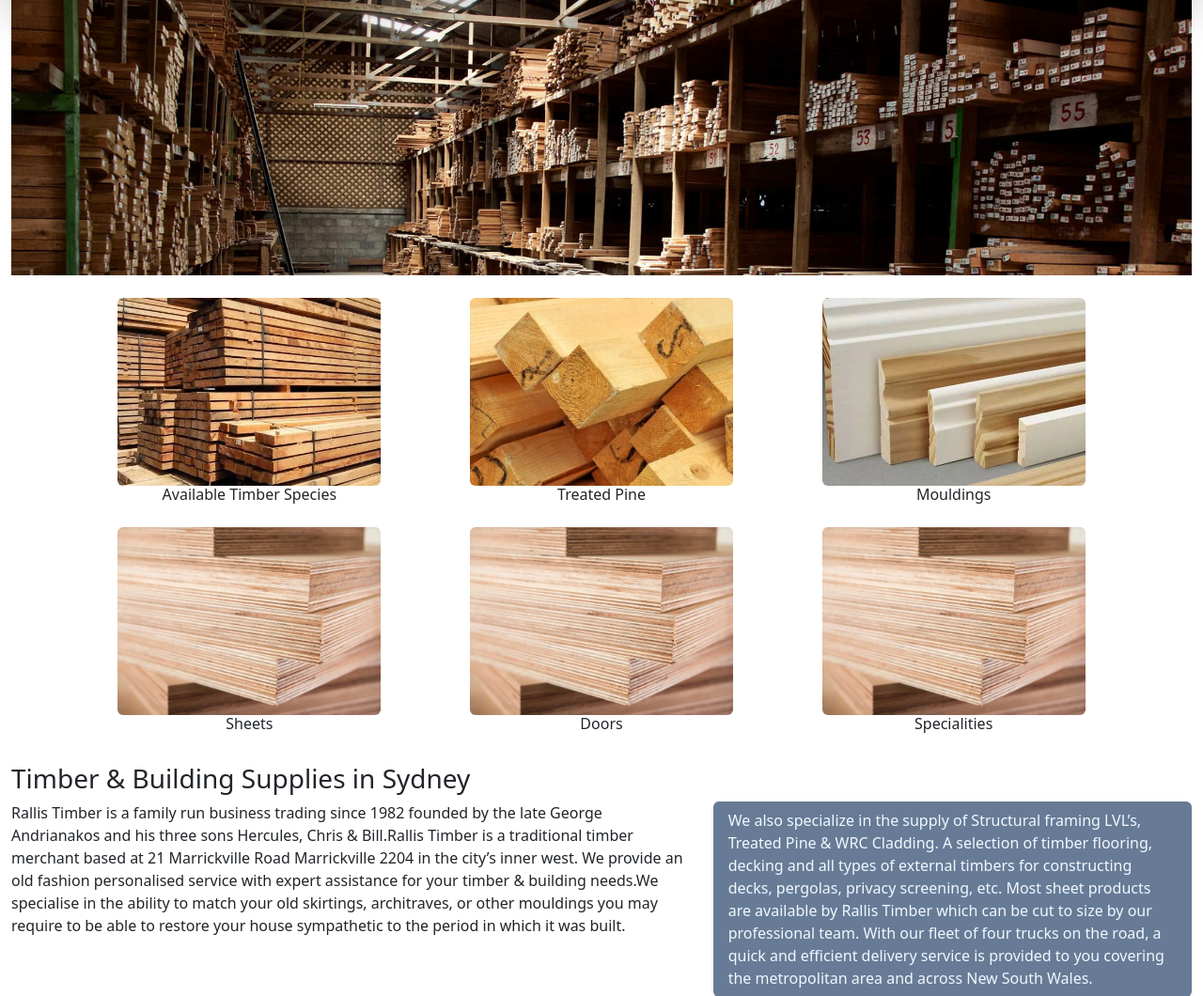
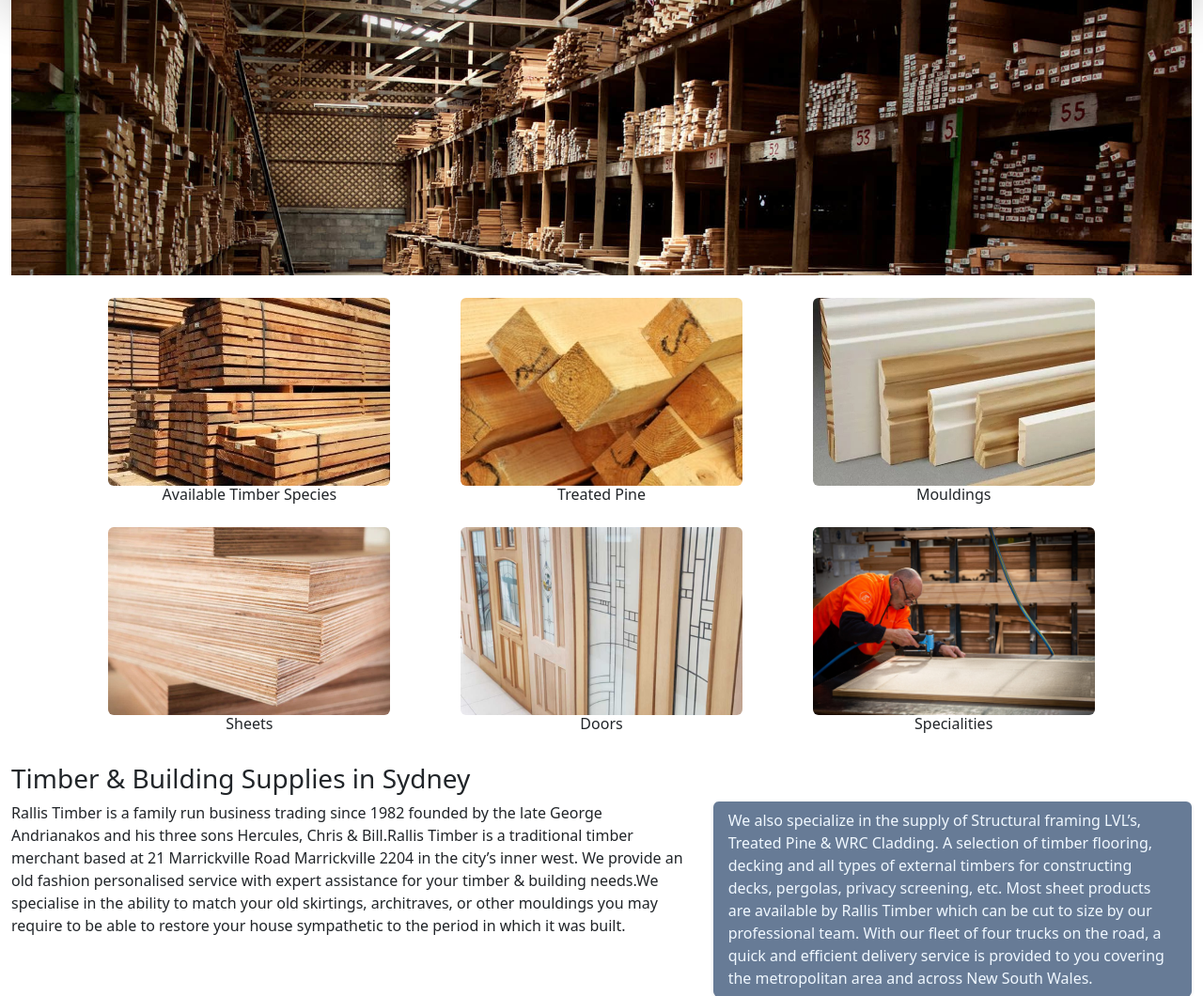
Before and after one commit to Crimson-Fox/CS50Final, a Flask app: page / in a window 1280 px wide. Shown: the part 115-1175 px from the top of the page at 94% size. Run offline with Flask 3, Linux system fonts and the light colour scheme.

Commit message:
adding images

```diff
--- a/CS50_final/website_rallis/static/style.css
+++ b/CS50_final/website_rallis/static/style.css
@@ -7,7 +7,7 @@ img-fluid {
 .important { color: #336699; }
 
 .content_thumb{
-    width: 280px;
+    width: 300px;
     height: 200px;
     object-fit: cover;
 }
--- a/CS50_final/website_rallis/templates/index.html
+++ b/CS50_final/website_rallis/templates/index.html
@@ -30,11 +30,11 @@
       <h6>Sheets</h6>
     </div>
     <div class="col-md ">
-      <a href="#"><img src="/static/sheets.jpg" class="rounded content_thumb"></a>
+      <a href="#"><img src="/static/doors.jpg" class="rounded content_thumb"></a>
       <h6>Doors</h6>
     </div>
     <div class="col-md ">
-      <a href="#"><img src="/static/sheets.jpg" class="rounded content_thumb"></a>
+      <a href="#"><img src="/static/working.jpg" class="rounded content_thumb"></a>
       <h6>Specialities</h6>
     </div>
 
```
Also changed, not shown: CS50_final/website_rallis/static/doors.jpg (added), CS50_final/website_rallis/static/people.jpg (added), CS50_final/website_rallis/static/whoweare.jpg (added), CS50_final/website_rallis/static/working.jpg (added).
